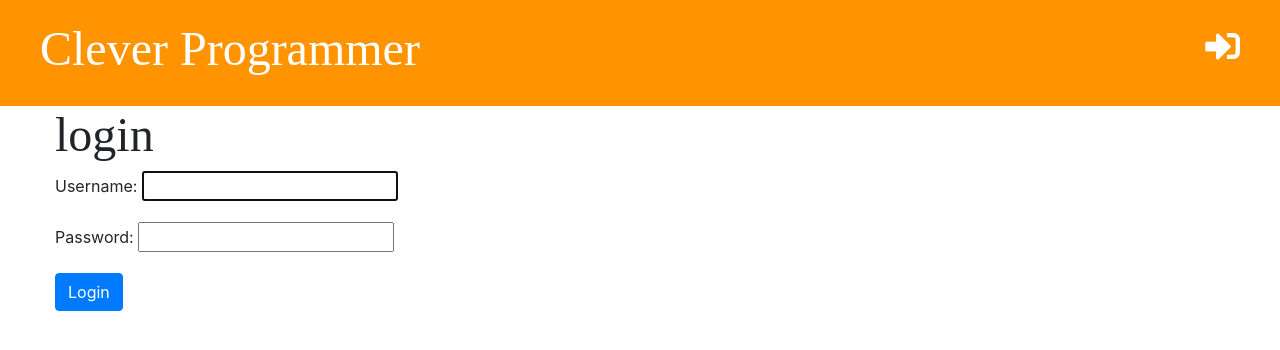
After one commit to TrellixVulnTeam/my_django_site_NYAA, a Django app: page /accounts/login/ in a window 1280 px wide. The commit adds this page. Shown: the top 350 px of the page. Run offline with Django 3.2, Linux system fonts and the light colour scheme.

Commit message:
Add login functionality.

```diff
--- a/blog/templates/blog/base.html
+++ b/blog/templates/blog/base.html
@@ -4,7 +4,7 @@
 <head>
     <meta charset="UTF-8">
     <meta name="viewport" content="width=device-width, initial-scale=1.0">
-    <title>My Blog</title>
+    <title>{% block title %}{% endblock %}</title>
     <link href="//fonts.googleapis.com/css?Tangerine:bold,bolditalic|Inconsolata:italic|Droid+Sans" rel="stylesheet" type="text/css">
     <link rel="stylesheet" href="https://cdn.jsdelivr.net/npm/bootstrap@4.5.3/dist/css/bootstrap.min.css" integrity="sha384-TX8t27EcRE3e/ihU7zmQxVncDAy5uIKz4rEkgIXeMed4M0jlfIDPvg6uqKI2xXr2" crossorigin="anonymous">
     <link rel="stylesheet" href="{% static 'css/blog.css' %}">
@@ -16,7 +16,12 @@
     {% if user.is_authenticated %}
         <a href="{% url "post_draft_list" %}" class="top-menu"><i class="fab fa-firstdraft"></i></a>
         <a href="{% url "post_new" %}" class="top-menu"><i class="fas fa-plus"></i></a>
+
+    {% else %}
+        <a href="{% url 'login' %}" class="top-menu"><i class="fas fa-sign-in-alt"></i></a>
+
     {% endif %}
+
     <h1><a href="{% url "post_list" %}">Clever Programmer</a></h1>
 </div>
 
--- a/blog/templates/blog/post_detail.html
+++ b/blog/templates/blog/post_detail.html
@@ -1,4 +1,6 @@
 {% extends 'blog/base.html' %}
+
+{% block title %}{{ post.title }}{% endblock %}
 
 {% block content %}
     <div class="post">
--- a/blog/templates/blog/post_draft_list.html
+++ b/blog/templates/blog/post_draft_list.html
@@ -1,4 +1,5 @@
 {%  extends 'blog/base.html' %}
+{% block title %}My Drafts{% endblock %}
 
 {% block content %}
 
--- a/blog/templates/blog/post_edit.html
+++ b/blog/templates/blog/post_edit.html
@@ -1,4 +1,5 @@
 {% extends 'blog/base.html' %}
+{% block title %}{{ post.title }}{% endblock %}
 
 {% block content %}
 <h1>New Post</h1>
--- a/blog/templates/blog/post_list.html
+++ b/blog/templates/blog/post_list.html
@@ -1,4 +1,6 @@
 {% extends 'blog/base.html' %}
+
+{% block title %}My Blog{% endblock %}
 
 {% block content %}
     {% for post in posts %}
--- /dev/null
+++ b/blog/templates/registration/login.html
@@ -0,0 +1,12 @@
+{% extends 'blog/base.html' %}
+
+{% block title %}Login{% endblock %}
+
+{% block content %}
+    <h2>login</h2>
+    <form method="POST">
+        {% csrf_token %}
+        {{ form.as_p }}
+    <button type="submit" class="btn btn-primary">Login</button>
+    </form>
+{% endblock %}
--- a/blog/urls.py
+++ b/blog/urls.py
@@ -1,5 +1,6 @@
 from django.urls import path
 from . import views
+from django.contrib.auth import views as auth_views
 
 urlpatterns = [
     # 127.0.0.1:8000 --> local
@@ -24,5 +25,9 @@ urlpatterns = [
 
     # 127.0.0.1:8000/post/2/publish --> local
     # mydjangosite.com/post/2/publish --> online
-    path('post/<int:pk>/publish/', views.post_publish, name='post_publish')
+    path('post/<int:pk>/publish/', views.post_publish, name='post_publish'),
+
+    # 127.0.0.1:8000/accounts/login --> local
+    # mydjangosite.com/accounts/login --> online
+    path('accounts/login/', auth_views.LoginView.as_view(template_name='registration/login.html'), name='login'),
 ]
--- a/mysite/settings.py
+++ b/mysite/settings.py
@@ -26,6 +26,8 @@ SECRET_KEY = 'pstjczc380--*ebwbroe@&hb*_o-yhmri6m&it97(%+hn=$=wa'
 DEBUG = True
 
 ALLOWED_HOSTS = []
+
+LOGIN_REDIRECT_URL = 'post_list'
 
 
 # Application definition
```
Also changed, not shown: blog/views.py (+6 -1 lines), db.sqlite3.
